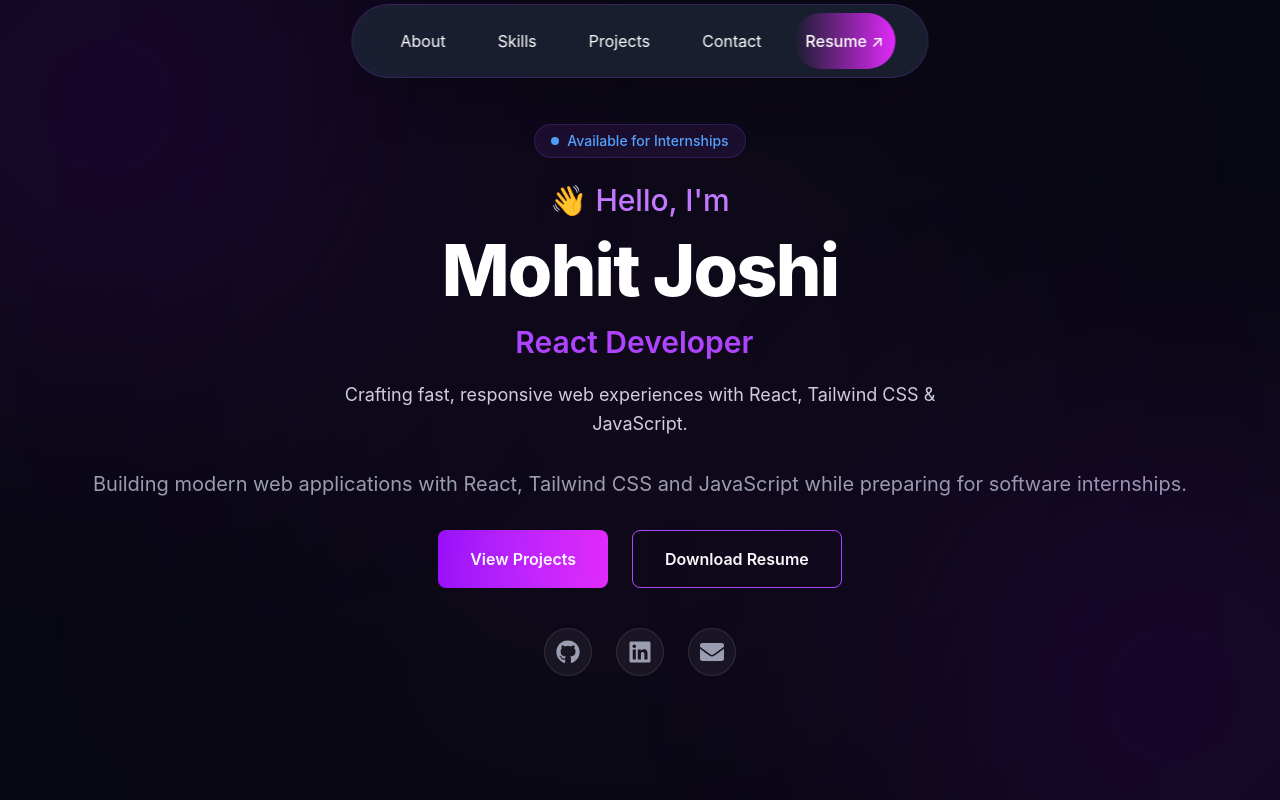
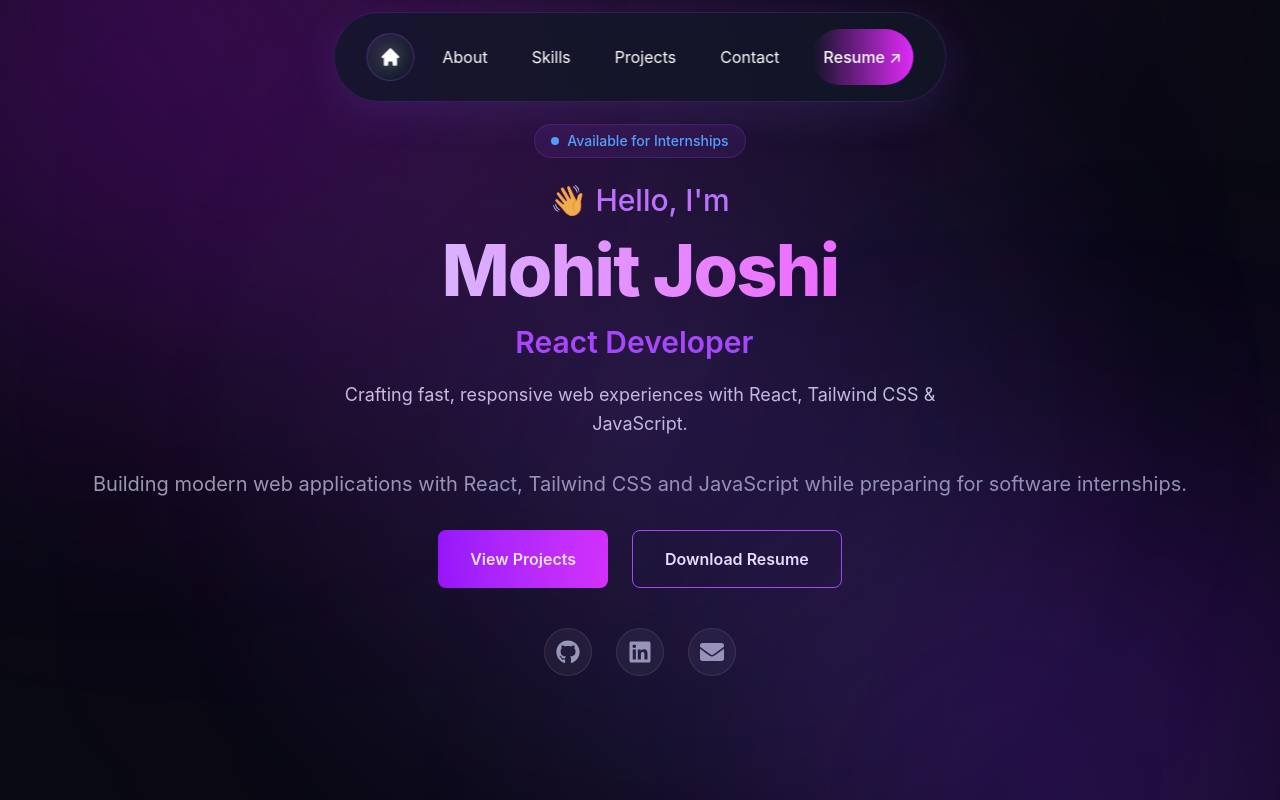
Before and after one commit to mohitjoshi-dev/portfolio, a React app: page / in a window 1280 px wide. Shown: the top 800 px of the page. Built offline with nearby package versions, Linux system fonts and the light colour scheme; the HTML template or start-up script is replaced by a standard one.

Commit message:
Update portfolio hero section and layout

```diff
--- a/package.json
+++ b/package.json
@@ -11,6 +11,7 @@
   },
   "dependencies": {
     "@tailwindcss/vite": "^4.3.1",
+    "framer-motion": "^12.42.0",
     "react": "^19.2.7",
     "react-dom": "^19.2.7",
     "react-icons": "^5.6.0",
--- /dev/null
+++ b/src/components/AuroraBackground.jsx
@@ -0,0 +1,83 @@
+import { motion } from "framer-motion";
+
+function AuroraBackground() {
+  return (
+    <div className="absolute inset-0 overflow-hidden pointer-events-none">
+
+      {/* Purple Blob */}
+      <motion.div
+        animate={{
+          x: [0, 120, -80, 0],
+          y: [0, -80, 60, 0],
+          scale: [1, 1.2, 0.9, 1],
+        }}
+        transition={{
+          duration: 18,
+          repeat: Infinity,
+          ease: "easeInOut",
+        }}
+        className="absolute -top-50 -left-37.5 w-137.5 h-137.5
+        rounded-full bg-fuchsia-500/20 blur-[140px]"
+      />
+
+      {/* Violet Blob */}
+      <motion.div
+        animate={{
+          x: [0, -150, 80, 0],
+          y: [0, 120, -60, 0],
+          scale: [1, 0.8, 1.15, 1],
+        }}
+        transition={{
+          duration: 22,
+          repeat: Infinity,
+          ease: "easeInOut",
+        }}
+        className="absolute -bottom-55 -right-45 w-162.5 h-162.5
+        rounded-full bg-violet-500/20 blur-[170px]"
+      />
+
+      {/* Blue Blob */}
+      <motion.div
+        animate={{
+          x: [0, 80, -50, 0],
+          y: [0, -50, 90, 0],
+          scale: [1, 1.1, 0.95, 1],
+        }}
+        transition={{
+          duration: 25,
+          repeat: Infinity,
+          ease: "easeInOut",
+        }}
+        className="absolute top-1/3 left-1/3 w-112.5 h-112.5
+        rounded-full bg-blue-500/10 blur-[140px]"
+      />
+
+
+
+        {/* Beam */}
+        <motion.div
+        animate={{
+            rotate: [0, 6, -6, 0],
+            opacity: [0.15, 0.35, 0.2, 0.15],
+        }}
+        transition={{
+            duration: 18,
+            repeat: Infinity,
+            ease: "easeInOut",
+        }}
+        className="absolute top-[-25%] left-1/2 -translate-x-1/2 w-225 h-175
+                    bg-linear-to-b from-fuchsia-400/20 via-purple-500/5 to-transparent blur-[130px]"
+        />
+
+    <div
+    className=" absolute inset-0 bg-[radial-gradient(circle_at_center,rgba(168,85,247,0.12),transparent_70%)]"/>
+
+
+
+
+
+
+     </div>
+  );
+}
+export default AuroraBackground;
--- a/src/components/Introduction.jsx
+++ b/src/components/Introduction.jsx
@@ -1,5 +1,10 @@
-import { FaGithub, FaLinkedin, FaEnvelope } from "react-icons/fa";
+import { FaGithub, FaLinkedin, FaEnvelope,  } from "react-icons/fa";
 import { TypeAnimation } from "react-type-animation";
+import { FaHouse } from "react-icons/fa6";
+import { HiHome } from "react-icons/hi";
+import AuroraBackground from "./AuroraBackground";
+import { motion } from "framer-motion";
+
 
 function Introduction() {
   const socials = [
@@ -17,17 +22,33 @@ function Introduction() {
   },
 ];
 
+    const scrollToSection = (id) => {
+    document.getElementById(id)?.scrollIntoView({
+      behavior: "smooth",
+      block: "start",
+    });
+  };
+
   return (
     <>
 
-    <section className="relative overflow-hidden min-h-screen bg-[#090913] flex flex-col justify-center items-center text-white">
+    <section
+      id="home"
+      className="relative overflow-hidden min-h-screen bg-[#090913] flex flex-col justify-center items-center text-white">
+      <AuroraBackground />
 
     <div className=" absolute -top-30 -left-30 w-112.5 h-112.5 rounded-full bg-purple-700/20 blur-[140px] pointer-events-none"></div>
     <div className=" absolute -bottom-30 -right-30 w-112.5 h-112.5 rounded-full bg-purple-700/20 blur-[140px] pointer-events-none"></div>
 
     <div className="absolute top-1/2 left-1/2 -translate-x-1/2 -translate-y-1/2 w-120 h-125 rounded-full bg-fuchsia-500/8 blur-[200px] pointer-events-none"></div>
 
-    <div className="relative z-10"></div>
+    <motion.div
+      className="relative z-10"
+      initial={{ opacity: 0, y: 40 }}
+      animate={{ opacity: 1, y: 0 }}
+      transition={{ duration: 0.9, ease: "easeOut",}}>
+    </motion.div>
+
 
     <div className="inline-flex items-center gap-2 rounded-full border border-purple-500/20 bg-purple-500/10 px-4 py-1.5 text-sm font-medium text-blue-400 backdrop-blur-sm mb-6">
       <span className="flex h-2 w-2 rounded-full bg-blue-400 animate-pulse"></span>
@@ -35,15 +56,21 @@ function Introduction() {
     </div>
 
 
-    <p className="text-purple-400 text-3xl font-medium mb-4">
+    <p className="text-purple-400 text-3xl font-medium mb-4 ">
   👋 Hello, I'm
     </p>
 
+    <div className="relative inline-block overflow-hidden">
+      <motion.h1
+      initial={{opacity:0, y:30}}
+      animate={{opacity:1, y:0}}
+      transition={{duration:0.8}}
 
-    <div className="relative inline-block overflow-hidden">
-      <h1 className="hero-title text-7xl font-extrabold tracking-tight mb-3">
+      className="hero-title text-7xl font-extrabold tracking-tight mb-3 bg-linear-to-r from white via bg-purple-300 to to-fuchsia-400
+                 bg-size-[200%_200] bg-clip-text text-transparent animate-gradient">
+
            Mohit Joshi
-      </h1>
+      </motion.h1>
     </div>
     <div className="mb-8 text-center">
 
@@ -104,28 +131,93 @@ function Introduction() {
   })}
 </div>
 
-    <nav className="fixed top-1 left-1/2 -translate-x-1/2 z-50 max-w-3x1 flex items-center justify-between px-8 py-2 rounded-full
-                 bg-gray-800/70  backdrop-blur-xl border  border-purple-500/20  shadow-2xl" >
+
+<nav className="fixed top-3 left-1/2 -translate-x-1/2 z-50 max-w-3xl flex items-center justify-between px-8 py-4 rounded-full
+              bg-[#101827]/75 backdrop-blur-2xl border border-purple-500/20 shadow-[0_10px_40px_rgba(139,92,246,0.15)]">
 
 
+      <div className="flex items-center gap-3">
 
-      <div className="flex gap-5">
-      <a href="#about" className=" px-4 py-2 rounded-full hover:bg-purple-500/10 hover:text-purple-400 hover:-translate-y-0.5 transition-all duration-500">
+
+    <a
+      href="#"
+      onClick={(e) => {
+        e.preventDefault();
+        scrollToSection("home");
+    }}
+
+    className="group relative flex items-center justify-center w-12 h-12 rounded-full border border-purple-500/30 bg-linear-to-br from-[#2b2346] via-[#1c2235] to-[#111827]
+              hover:border-fuchsia-400 hover:scale-105 hover:-translate-y-1 hover:shadow-[0_0_35px_rgba(217,70,239,.45)] transition-all duration-300"
+>
+   <HiHome
+        size={22}
+        className="text-white group-hover:text-fuchsia-300 transition-all duration-300 drop-shadow-[0_0_8px_rgba(255,255,255,.35)]
+                     group-hover:drop-shadow-[0_0_16px_rgba(217,70,239,.8)]"
+        />
+
+    <span className="absolute inset-0 rounded-2xl opacity-0 group-hover:opacity-100 bg-linear-to-br
+                   from-purple-500/20 via-pink-500/10 to-transparent transition duration-300" />
+
+    <span className="absolute -bottom-4 w-2 h-2 rounded-full bg-fuchsia-400 shadow-[0_0_12px_#d946ef] opacity-0 scale-0 group-hover:scale-100
+                     group-hover:opacity-100 transition-all duration-300" /></a>
+
+    <a
+      href="#"
+      onClick={(e) => {
+        e.preventDefault();
+        scrollToSection("about");
+    }}
+
+      className=" group relative px-4 py-2 rounded-full hover:bg-purple-500/10 hover:text-purple-400 hover:-translate-y-1 transition-all duration-500">
         About
+      <span className="absolute left-1/2 -translate-x-1/2 bottom-0 h-0.5 w-0 bg-linear-to-br from-purple-400 to-pink-500 group-hover:w-3/4
+                       transition-all duration-300" />
       </a>
-      <a href="#skills" className="px-4 py-2 rounded-full hover:bg-purple-500/10 hover:text-purple-400 hover:-translate-y-0.5 transition-all duration-500">
+
+      <a
+        href="#"
+        onClick={(e) => {
+          e.preventDefault();
+          scrollToSection("skills");
+        }}
+
+      className="group relative px-4 py-2 rounded-full hover:bg-purple-500/10 hover:text-purple-400 hover:-translate-y-1 transition-all duration-500">
         Skills
+      <span className="absolute left-1/2 -translate-x-1/2 bottom-0 h-0.5 w-0 bg-linear-to-br from-purple-400 to-pink-500 group-hover:w-3/4
+                       transition-all duration-300" />
       </a>
-      <a href="#projects" className="px-4 py-2 rounded-full hover:bg-purple-500/10 hover:text-purple-400 hover:-translate-y-0.5 transition-all duration-500">
+
+
+      <a
+        href="#"
+        onClick={(e) => {
+          e.preventDefault();
+          scrollToSection("projects");
+        }}
+
+      className="group relative px-4 py-2 rounded-full hover:bg-purple-500/10 hover:text-purple-400 hover:-translate-y-1 transition-all duration-500">
         Projects
+      <span className="absolute left-1/2 -translate-x-1/2 bottom-0 h-0.5 w-0 bg-linear-to-br from-purple-400 to-pink-500 group-hover:w-3/4
+                       transition-all duration-300" />
       </a>
-      <a href="#contact" className="px-4 py-2 rounded-full hover:bg-purple-500/10 hover:text-purple-400 hover:-translate-y-0.5 transition-all duration-500">
+
+
+      <a
+        href="#"
+        onClick={(e) => {
+          e.preventDefault();
+          scrollToSection("contact");
+        }}
+
+      className="group relative px-4 py-2 rounded-full hover:bg-purple-500/10 hover:text-purple-400 hover:-translate-y-1 transition-all duration-500">
         Contact
+      <span className="absolute left-1/2 -translate-x-1/2 bottom-0 h-0.5 w-0 bg-linear-to-br from-purple-400 to-pink-500 group-hover:w-3/4
+                       transition-all duration-300" />
       </a>
     </div>
       <a href="/resume.pdf" target="_blank" rel="noopener noreferrer"
       className="px-3 py-4 rounded-full bg-linear-to-r from-purple-60 to-fuchsia-500 font-medium text-white hover:scale-105
-      hover:shadow-1g hover:shadow-violet-500/30 transition-all duration-300 ease-out ml-4"> Resume ↗ </a>
+      hover:-translate-y-1 hover:shadow-[0_0_35px_rgba(217,70,239,.55)] transition-all duration-300 ease-out ml-4"> Resume ↗ </a>
 
   </nav>
 </section>
@@ -151,6 +243,19 @@ function Introduction() {
 </>
 
 
+
+
+
+
+
+
+
+
+
+
+
+
+
   );
 }
 
--- a/src/index.css
+++ b/src/index.css
@@ -1,4 +1,8 @@
 @import "tailwindcss";
+
+html {
+  scroll-behavior: smooth;
+}
 
 .hero-title {
   position: relative;
@@ -43,3 +47,22 @@
   }
 
 }
+
+
+@keyframes gradientMove {
+  0% {
+    background-position: left center;
+  }
+
+  50% {
+    background-position: right center;
+  }
+
+  100% {
+    background-position: left center;
+  }
+}
+
+.animate-gradient {
+  animation: gradientMove 6s ease infinite;
+}
```
Also changed, not shown: 2 other files (tests, documents, lock files or other folders).
